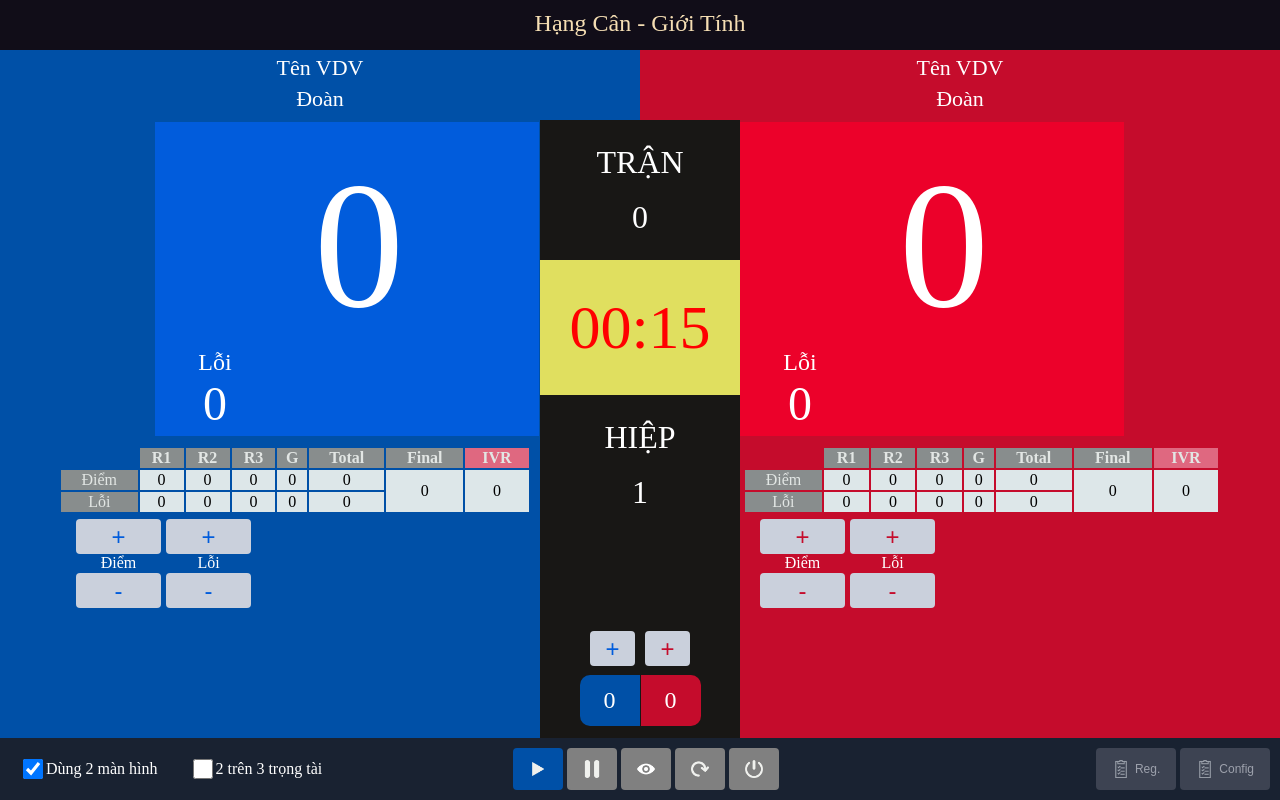
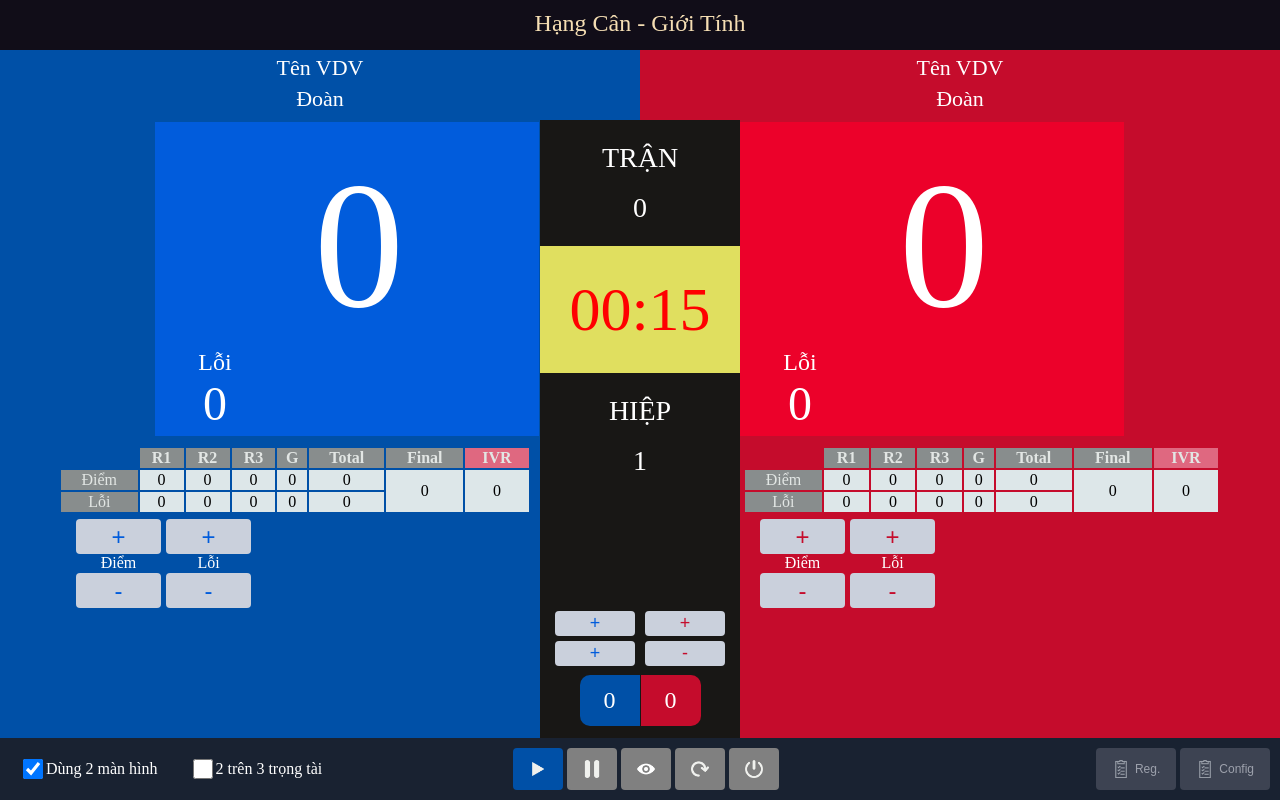
Before and after one commit to thangtx86/cham_diem, a plain HTML site: page index.htm in a window 1280 px wide. Drawn offline with Linux system fonts and the light colour scheme.

Commit message:
add minus funs

```diff
--- a/index.htm
+++ b/index.htm
@@ -206,7 +206,7 @@
                     class="content-result-break-time"
                 >
                     <span id="content-title-break" class="content-title-break"
-                        >Nghi giữa hiệp
+                        >Nghỉ giữa hiệp
                     </span>
                     <p id="break-timer">00:00</p>
                 </div>
@@ -224,7 +224,7 @@
                             id="custom-button-top-red"
                             class="custom-button-top-referee"
                         >
-                            <div class="plus-blue">+</div>
+                            <div class="plus-blue-referee">+</div>
                         </button>
                     </div>
                     <div style="width: 10px"></div>
@@ -235,7 +235,30 @@
                             id="custom-button-top-red"
                             class="custom-button-top-referee"
                         >
-                            <div class="plus-red">+</div>
+                            <div class="plus-red-referee">+</div>
+                        </button>
+                    </div>
+                </div>
+                <div class="status-referee-minus">
+                    <div class="left-status-referee">
+                        <button
+                            type="button"
+                            onclick="onRefereeMinusForBlue()"
+                            id="custom-button-top-red"
+                            class="custom-button-top-referee"
+                        >
+                            <div class="plus-blue-referee">+</div>
+                        </button>
+                    </div>
+                    <div style="width: 10px"></div>
+                    <div class="right-status-referee">
+                        <button
+                            type="button"
+                            onclick="onRefereeMinusForRed()"
+                            id="custom-button-top-red"
+                            class="custom-button-top-referee"
+                        >
+                            <div class="plus-red-referee">-</div>
                         </button>
                     </div>
                 </div>
--- a/script.js
+++ b/script.js
@@ -202,10 +202,10 @@ const initializeGame = () => {
     initTimeOfRound(secondResetRoundSelect, 0, 59);
     initWinStatus(blueWinStatus, redWinStatus);
 
-    let isTwoScreen = ckbTwoScreen.checked;
-    if (isTwoScreen) {
-        openOtherWindows();
-    }
+    // let isTwoScreen = ckbTwoScreen.checked;
+    // if (isTwoScreen) {
+    //     openOtherWindows();
+    // }
 };
 
 const initWinStatus = (left, right) => {
@@ -1341,3 +1341,33 @@ const onRefereePlusForRed = () => {
         alert('Chức năng này chỉ hoạt động khi hai đội bằng điểm nhau');
     }
 };
+const onRefereeMinusForBlue = () => {
+    if (isRefereePlus) {
+        --blueWinStatus;
+        initWinStatus(blueWinStatus, redWinStatus);
+        let arr = {
+            blueWinStatus: blueWinStatus,
+            redWinStatus: redWinStatus,
+            currentRound: pop
+        };
+        // localStorage.setItem('deukGam', JSON.stringify(arr));
+        sendMessage('deukGam', arr);
+    } else {
+        alert('Chức năng này chỉ hoạt động khi hai đội bằng điểm nhau');
+    }
+};
+const onRefereeMinusForRed = () => {
+    if (isRefereePlus) {
+        --redWinStatus;
+        initWinStatus(blueWinStatus, redWinStatus);
+        let arr = {
+            blueWinStatus: blueWinStatus,
+            redWinStatus: redWinStatus,
+            currentRound: pop
+        };
+        // localStorage.setItem('deukGam', JSON.stringify(arr));
+        sendMessage('deukGam', arr);
+    } else {
+        alert('Chức năng này chỉ hoạt động khi hai đội bằng điểm nhau');
+    }
+};
--- a/styles.css
+++ b/styles.css
@@ -303,6 +303,17 @@ th td {
     font-size: 24px;
 }
 
+.plus-red-referee {
+    color: #c50c2c;
+    text-align: center;
+    font-size: 18px;
+}
+.plus-blue-referee {
+    color: #015cdc;
+    text-align: center;
+    font-size: 18px;
+}
+
 .image-part-top-red {
     position: absolute;
     bottom: -23px;
@@ -358,23 +369,23 @@ th td {
     transform: translateX(-50%);
 }
 .match-content {
-    padding-top: 24px;
-    padding-bottom: 24px;
+    padding-top: 22px;
+    padding-bottom: 22px;
 }
 .match-content p {
     color: white;
     text-transform: uppercase;
-    font-size: 32px;
+    font-size: 28px;
 }
 .content-result {
-    padding-top: 32px;
-    padding-bottom: 32px;
+    padding-top: 28px;
+    padding-bottom: 28px;
     background-color: #e0df5f;
 }
 .content-result-break-time {
     display: none;
-    padding-top: 32px;
-    padding-bottom: 32px;
+    padding-top: 28px;
+    padding-bottom: 28px;
     background-color: #e0df5f;
 }
 
@@ -391,12 +402,12 @@ th td {
     font-size: 62px;
 }
 .round-content {
-    padding-top: 24px;
-    padding-bottom: 24px;
+    padding-top: 22px;
+    padding-bottom: 22px;
 }
 .round-content p {
     color: white;
-    font-size: 32px;
+    font-size: 28px;
     text-transform: uppercase;
 }
 .status-content {
@@ -413,13 +424,21 @@ th td {
     right: 0;
     left: 0;
     justify-content: center;
+    bottom: 110px;
+}
+.status-referee-minus {
+    position: absolute;
+    display: flex;
+    right: 0;
+    left: 0;
+    justify-content: center;
     bottom: 80px;
 }
 
 .custom-button-top-referee {
     border-radius: 4px;
-    width: 45px;
-    height: 35px;
+    width: 80px;
+    height: 25px;
     background-color: #cad0dc;
     border: none;
     cursor: pointer;
```
